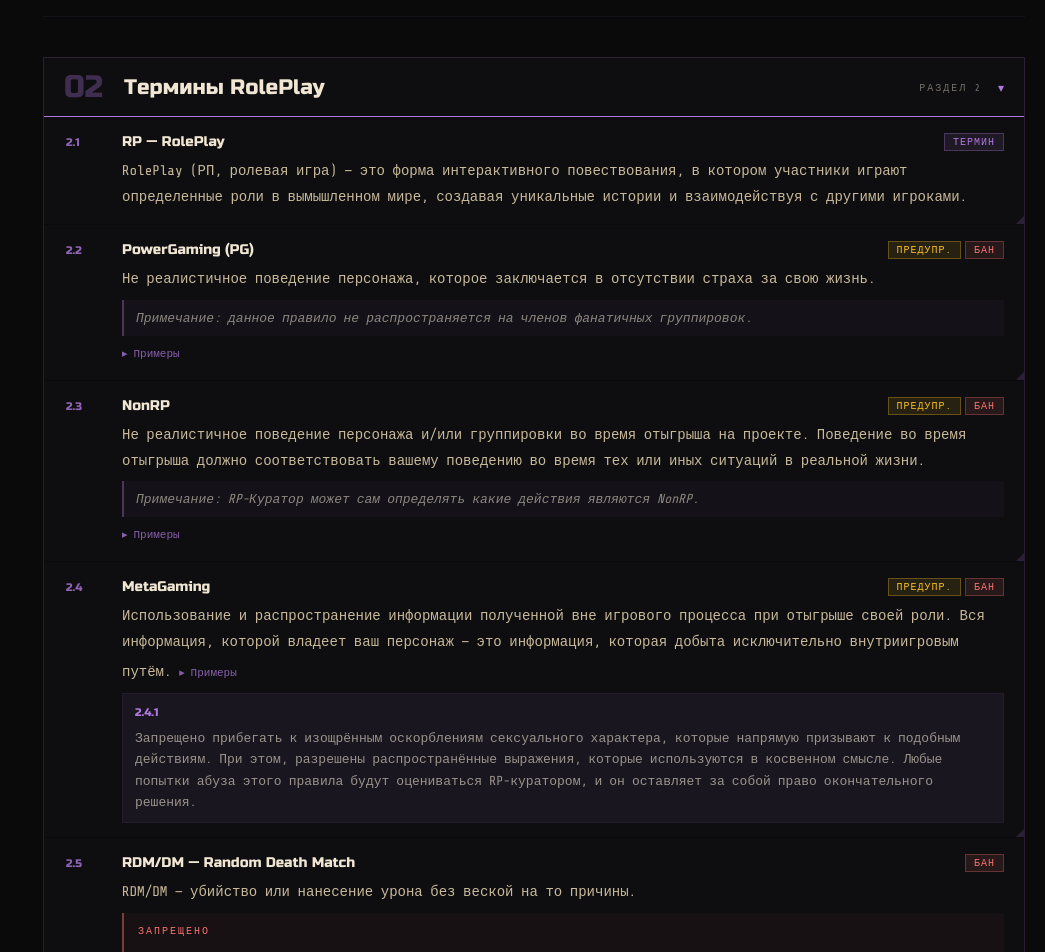
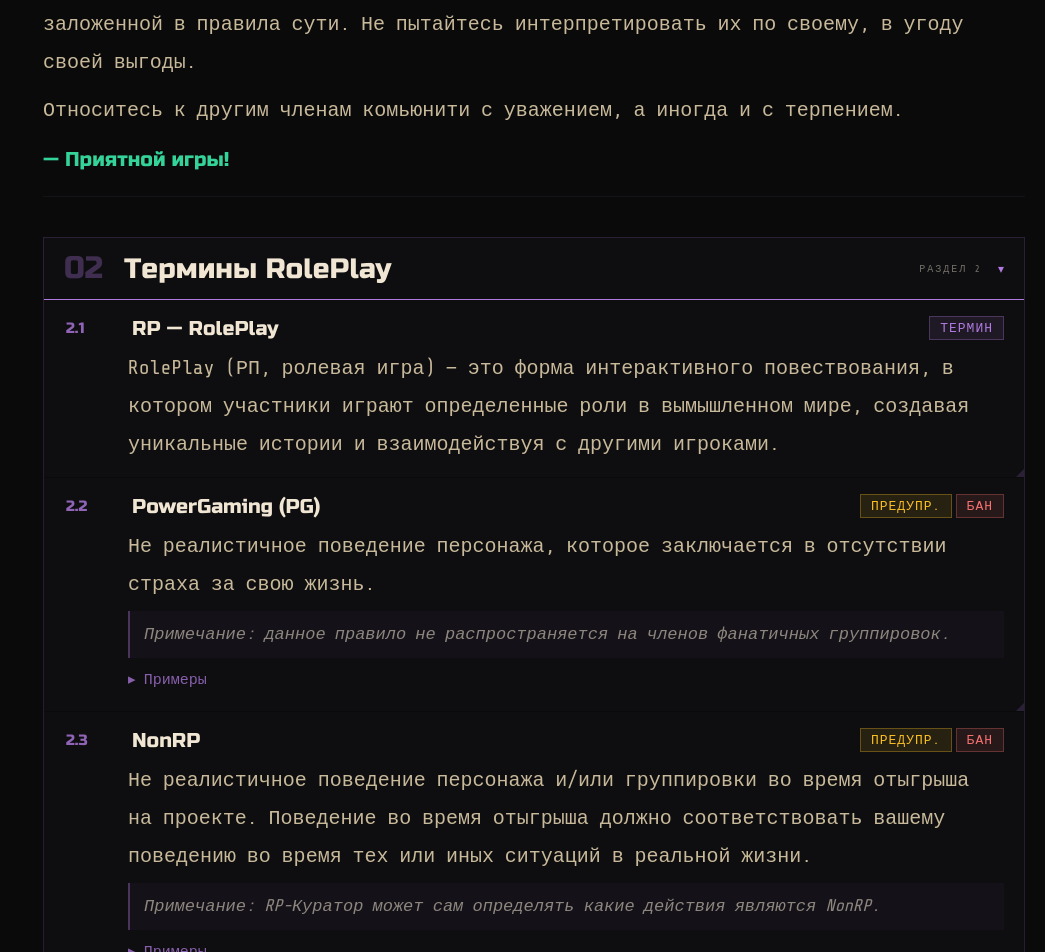
Before and after one commit to drakula7060-svg/rules, a plain HTML site: page index.html in a window 1280 px wide. Shown: the part 820-1772 px from the top of the page, without its empty margins (235-1280 px from the left). Drawn offline with nearby package versions, Linux system fonts and the light colour scheme.

Commit message:
Increase text size +40% for better readability

```diff
--- a/index.html
+++ b/index.html
@@ -86,13 +86,13 @@ header{position:fixed;top:0;left:0;right:0;height:var(--hdr);background:var(--bg
 @keyframes glitch{0%,91%,100%{text-shadow:0 0 40px rgba(176,122,224,0.4);transform:none;}92%{text-shadow:-3px 0 rgba(248,113,113,0.9),3px 0 rgba(52,211,153,0.9);transform:translateX(2px);}93%{text-shadow:3px 0 rgba(248,113,113,0.9),-3px 0 rgba(52,211,153,0.9);transform:translateX(-2px);}94%{text-shadow:0 0 40px rgba(176,122,224,0.4);transform:none;}}
 .hero-sub{font-family:var(--H);font-size:clamp(14px,2vw,20px);color:var(--accent);opacity:.7;letter-spacing:3px;margin-bottom:32px;}
 .hero-sep{width:100px;height:1px;background:linear-gradient(90deg,transparent,var(--accent),transparent);margin:0 auto 28px;}
-.consent{display:inline-flex;align-items:flex-start;gap:10px;background:rgba(248,113,113,0.07);border:1px solid rgba(248,113,113,0.25);padding:11px 20px;font-size:13px;color:var(--danger);letter-spacing:.5px;line-height:1.6;max-width:560px;text-align:left;}
+.consent{display:inline-flex;align-items:flex-start;gap:10px;background:rgba(248,113,113,0.07);border:1px solid rgba(248,113,113,0.25);padding:11px 20px;font-size:18px;color:var(--danger);letter-spacing:.5px;line-height:1.6;max-width:640px;text-align:left;}
 
 /* INTRO */
 .intro{padding:28px 0 24px;border-bottom:1px solid var(--border-f);margin-bottom:40px;}
-.intro p{font-size:14px;line-height:1.9;color:var(--text-dim);margin-bottom:10px;}
+.intro p{font-size:20px;line-height:1.9;color:var(--text-dim);margin-bottom:10px;}
 .intro p:last-child{margin:0;}
-.intro-sign{margin-top:18px;font-family:var(--H);font-size:14px;color:var(--success);}
+.intro-sign{margin-top:18px;font-family:var(--H);font-size:20px;color:var(--success);}
 
 /* SECTION */
 .sec{margin-bottom:16px;}
@@ -101,7 +101,7 @@ header{position:fixed;top:0;left:0;right:0;height:var(--hdr);background:var(--bg
 .sec-hdr::after{content:'';position:absolute;bottom:0;left:0;width:0;height:1px;background:var(--accent);transition:width .3s;}
 .sec-hdr.open::after{width:100%;}
 .sec-n{font-family:var(--H);font-size:31px;color:var(--accent);opacity:.3;line-height:1;min-width:44px;}
-.sec-title{font-family:var(--H);font-size:clamp(15px,2vw,21px);color:var(--text);}
+.sec-title{font-family:var(--H);font-size:clamp(20px,2.5vw,28px);color:var(--text);}
 .sec-info{margin-left:auto;font-size:10px;letter-spacing:2px;color:var(--text-xs);}
 .sec-arr{color:var(--accent);font-size:12px;transition:transform .2s;}
 .sec-hdr:not(.open) .sec-arr{transform:rotate(-90deg);}
@@ -115,15 +115,15 @@ header{position:fixed;top:0;left:0;right:0;height:var(--hdr);background:var(--bg
 .rule:hover{border-left-color:rgba(176,122,224,0.35);background:var(--bg-card2);}
 .rule::after{content:'';position:absolute;bottom:0;right:0;width:0;height:0;border:4px solid transparent;border-bottom-color:var(--accent-d);border-right-color:var(--accent-d);}
 .rule-top{display:flex;align-items:flex-start;gap:10px;margin-bottom:7px;flex-wrap:wrap;}
-.rule-num{font-family:var(--H);font-size:11px;color:var(--accent);min-width:46px;padding-top:3px;opacity:.8;}
-.rule-name{font-family:var(--H);font-size:14px;color:var(--text);flex:1;line-height:1.3;}
-.rule-body{padding-left:56px;font-size:14px;line-height:1.85;color:var(--text-dim);}
+.rule-num{font-family:var(--H);font-size:15px;color:var(--accent);min-width:56px;padding-top:3px;opacity:.8;}
+.rule-name{font-family:var(--H);font-size:20px;color:var(--text);flex:1;line-height:1.3;}
+.rule-body{padding-left:62px;font-size:20px;line-height:1.9;color:var(--text-dim);}
 
 /* BADGES */
 .badges{display:flex;gap:4px;flex-wrap:wrap;}
-.badge{font-size:10px;letter-spacing:1px;padding:2px 8px;font-family:var(--M);position:relative;cursor:default;}
+.badge{font-size:13px;letter-spacing:1px;padding:3px 10px;font-family:var(--M);position:relative;cursor:default;}
 .badge:hover .tip{display:block;}
-.tip{display:none;position:absolute;bottom:calc(100% + 6px);right:0;background:var(--bg-card2);border:1px solid var(--border);padding:5px 10px;font-size:11px;color:var(--text-dim);white-space:nowrap;z-index:100;pointer-events:none;}
+.tip{display:none;position:absolute;bottom:calc(100% + 6px);right:0;background:var(--bg-card2);border:1px solid var(--border);padding:5px 10px;font-size:13px;color:var(--text-dim);white-space:nowrap;z-index:100;pointer-events:none;}
 .tip::after{content:'';position:absolute;top:100%;right:10px;border:4px solid transparent;border-top-color:var(--border);}
 .bw{background:rgba(251,191,36,0.1);color:var(--amber);border:1px solid rgba(251,191,36,0.3);}
 .bb{background:rgba(248,113,113,0.1);color:var(--danger);border:1px solid rgba(248,113,113,0.3);}
@@ -131,23 +131,23 @@ header{position:fixed;top:0;left:0;right:0;height:var(--hdr);background:var(--bg
 .bi{background:rgba(176,122,224,0.1);color:var(--accent);border:1px solid rgba(176,122,224,0.3);}
 .bs{background:rgba(52,211,153,0.08);color:var(--success);border:1px solid rgba(52,211,153,0.3);}
 
-.note{margin-top:8px;padding:7px 12px;background:rgba(176,122,224,0.04);border-left:2px solid rgba(176,122,224,0.35);font-size:13px;color:rgba(240,230,211,0.55);font-style:italic;line-height:1.65;}
-.eg-toggle{margin-top:8px;font-size:11px;color:var(--accent);cursor:crosshair;display:inline-flex;align-items:center;gap:5px;user-select:none;opacity:.75;transition:opacity .15s;}
+.note{margin-top:8px;padding:9px 14px;background:rgba(176,122,224,0.04);border-left:2px solid rgba(176,122,224,0.35);font-size:17px;color:rgba(240,230,211,0.55);font-style:italic;line-height:1.7;}
+.eg-toggle{margin-top:8px;font-size:15px;color:var(--accent);cursor:crosshair;display:inline-flex;align-items:center;gap:5px;user-select:none;opacity:.75;transition:opacity .15s;}
 .eg-toggle:hover{opacity:1;}
 .eg-list{display:none;margin-top:6px;}
 .eg-list.open{display:block;}
 .eg-label{font-size:10px;letter-spacing:2px;color:var(--text-xs);text-transform:uppercase;margin-bottom:5px;}
-.eg{display:flex;align-items:flex-start;gap:8px;padding:3px 0;font-size:13px;color:rgba(240,230,211,0.5);line-height:1.65;}
+.eg{display:flex;align-items:flex-start;gap:8px;padding:4px 0;font-size:18px;color:rgba(240,230,211,0.5);line-height:1.7;}
 .eg::before{content:'◾️';flex-shrink:0;margin-top:1px;}
 .blk{margin-top:8px;padding:9px 14px;}
 .blk-deny{background:rgba(248,113,113,0.04);border-left:2px solid rgba(248,113,113,0.45);}
 .blk-ok{background:rgba(52,211,153,0.04);border-left:2px solid rgba(52,211,153,0.45);}
-.blk-t{font-size:10px;letter-spacing:2px;text-transform:uppercase;margin-bottom:6px;}
+.blk-t{font-size:13px;letter-spacing:2px;text-transform:uppercase;margin-bottom:6px;}
 .blk-deny .blk-t{color:var(--danger);}
 .blk-ok .blk-t{color:var(--success);}
 .subrule{margin-top:8px;padding:9px 12px;background:var(--accent-f);border:1px solid var(--border-f);}
-.subrule-n{font-size:11px;color:var(--accent);margin-bottom:4px;font-family:var(--H);}
-.subrule-t{font-size:13px;color:rgba(240,230,211,0.6);line-height:1.65;}
+.subrule-n{font-size:15px;color:var(--accent);margin-bottom:4px;font-family:var(--H);}
+.subrule-t{font-size:18px;color:rgba(240,230,211,0.6);line-height:1.7;}
 .anchor{position:absolute;top:16px;right:16px;font-size:12px;color:rgba(176,122,224,0.35);cursor:crosshair;opacity:0;transition:opacity .15s,color .15s;text-decoration:none;user-select:none;}
 .rule:hover .anchor{opacity:1;}
 .anchor:hover{color:var(--accent);}
```
